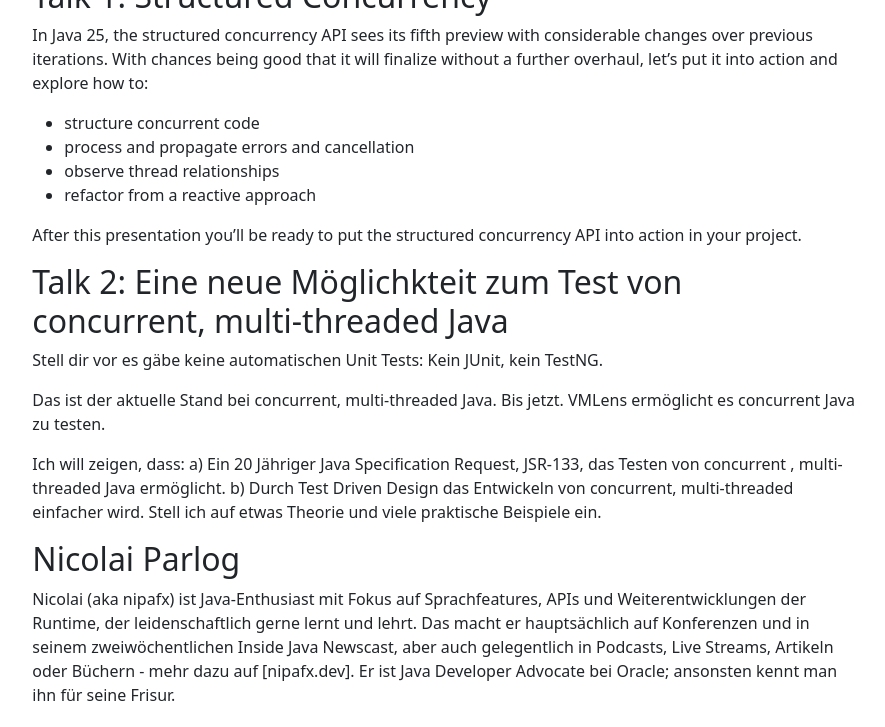
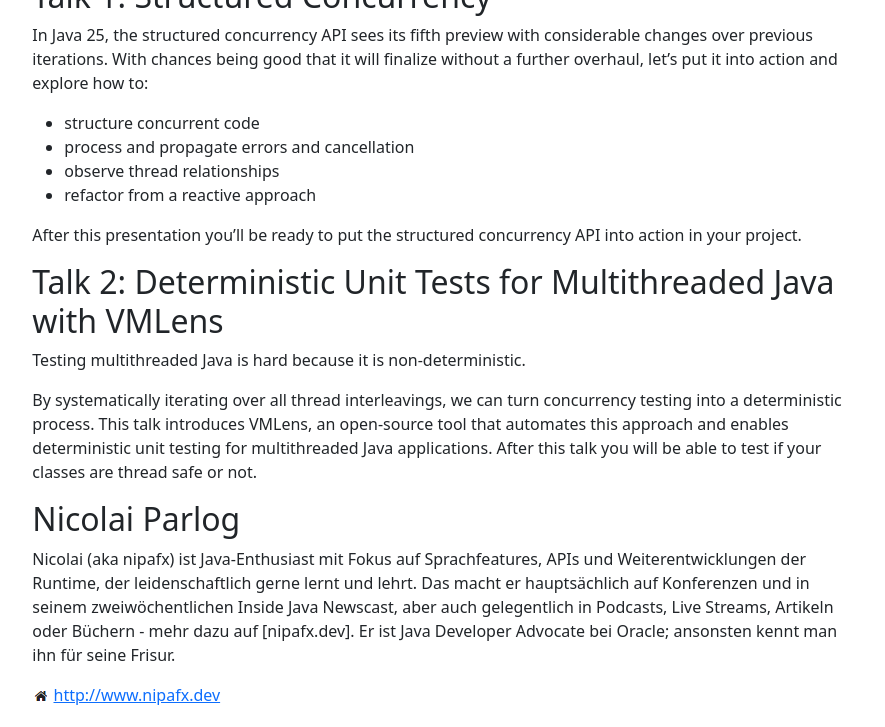
Before and after one commit to jugka/jugka-site, a Jekyll site: the page built from _posts/events/2026-03-02-from-structured-concurrency-to-deterministic-testing.md, in a window 1280 px wide and 1400 px high, scrolled down 460 px. Shown: the top 727 px of the window, without its empty margins (193-1078 px from the left). Built offline with Jekyll 4.4.1, drawn with Linux system fonts in a browser that asks for light colours; some of the changed text lies outside the part shown.

Commit message:
Change description to english

```diff
--- a/_data/speakers.yml
+++ b/_data/speakers.yml
@@ -597,4 +597,4 @@
 tkrieger:
   name: Thomas Krieger
   homepage: https://github.com/vmlens/vmlens
-  bio: Thomas Krieger ist als selbständiger Software Entwickler im Java Umfeld tätig. Aus seinem Interesse an komplexen Fragestellungen und Tests hat er VMLens ein Open-Source Werkzeug zum Test von multi-threaded Java geschrieben.
+  bio: Thomas Krieger works as a freelance software developer in the Java environment. His interest in complex issues and testing led him to write VMLens, an open-source tool for testing multi-threaded Java.
--- a/_posts/events/2026-03-02-from-structured-concurrency-to-deterministic-testing.md
+++ b/_posts/events/2026-03-02-from-structured-concurrency-to-deterministic-testing.md
@@ -25,13 +25,10 @@
 After this presentation you'll be ready to put the structured
 concurrency API into action in your project.
 
-## Talk 2: Eine neue Möglichkteit zum Test von concurrent, multi-threaded Java
+## Talk 2: Deterministic Unit Tests for Multithreaded Java with VMLens
 
-Stell dir vor es gäbe keine automatischen Unit Tests: Kein JUnit, kein TestNG.
+Testing multithreaded Java is hard because it is non-deterministic.
 
-Das ist der aktuelle Stand bei concurrent, multi-threaded Java. Bis jetzt. VMLens ermöglicht es concurrent Java zu testen.
-
-Ich will zeigen, dass:
-a) Ein 20 Jähriger Java Specification Request, JSR-133, das Testen von concurrent , multi-threaded Java ermöglicht.
-b) Durch Test Driven Design das Entwickeln von concurrent, multi-threaded einfacher wird.
-Stell ich auf etwas Theorie und viele praktische Beispiele ein.
+By systematically iterating over all thread interleavings, we can turn concurrency testing into a deterministic process.
+This talk introduces VMLens, an open-source tool that automates this approach and enables deterministic unit testing for multithreaded Java applications.
+After this talk you will be able to test if your classes are thread safe or not.
```
